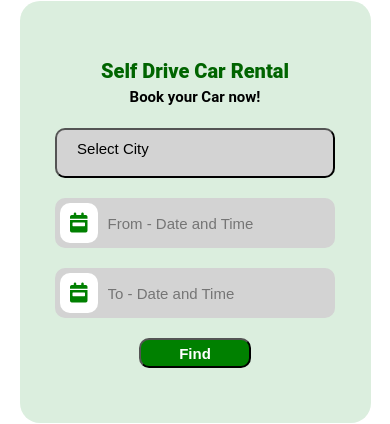
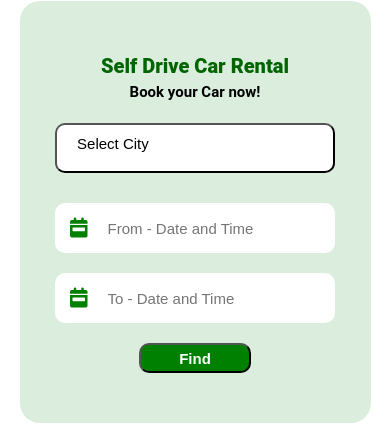
Before and after one commit to siddhantsahare/fellacarz-frontend, a React (Create React App) app: page / in a window 390 px wide. Shown: the part 89-513 px from the top of the page. Built offline with nearby package versions, Linux system fonts and the light colour scheme.

Commit message:
Changed ui navbar and search component

```diff
--- a/src/components/Search/Search.css
+++ b/src/components/Search/Search.css
@@ -36,6 +36,7 @@
   background-color: rgb(211, 211, 211);
   padding: 10px;
   margin-top: 20px;
+  margin-bottom: 20px;
   margin-right: 10px;
   width: 100%;
   height: 50px;
@@ -261,15 +262,17 @@ i.fab {
     font-size: 15px !important;
   }
   .search-container .search .city {
-    background-color: rgb(211, 211, 211) !important;
+    background-color: #fff !important;
+    margin-bottom: 10px !important;
   }
   .search .picker {
     width: 100% !important;
     font-size: 15px !important;
+    background-color: #fff !important;
   }
 
   .search .date-picker {
-    background-color: rgb(211, 211, 211) !important;
+    background-color: #fff !important;
   }
 
   .find {
```
